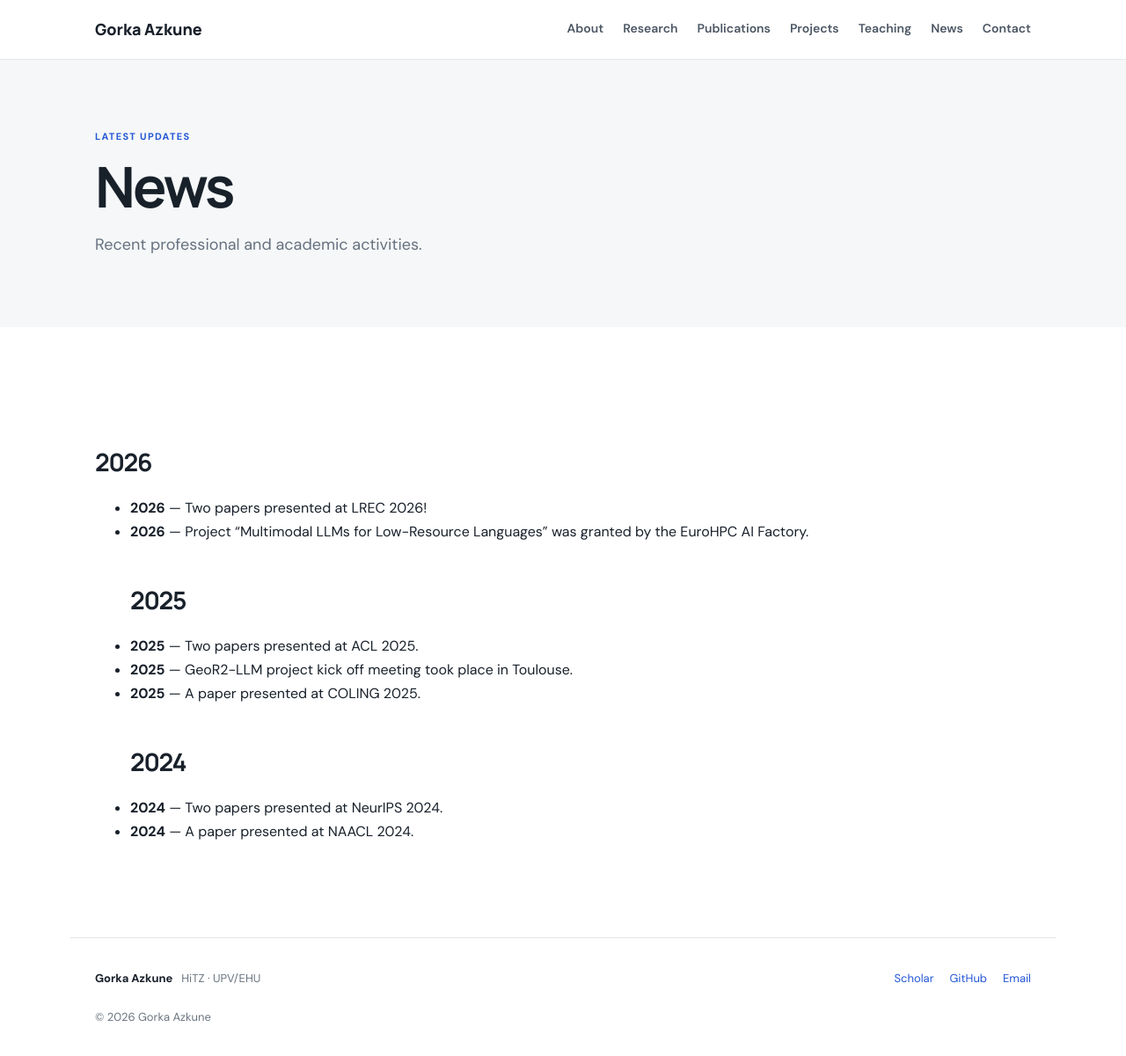
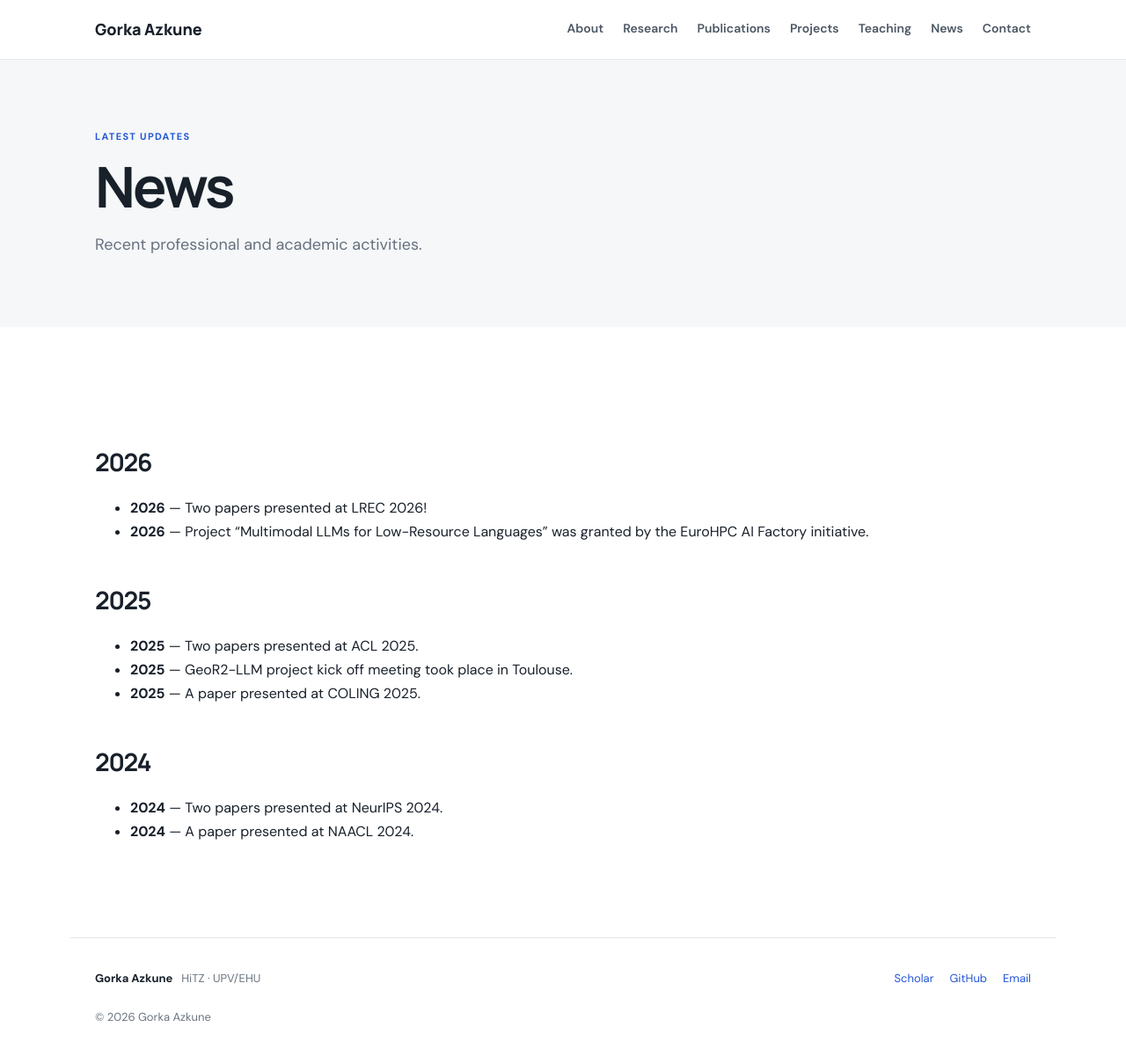
Before and after one commit to gazkune/gazkune.github.io, a Jekyll site: the page built from news.md, in a window 1280 px wide and 1218 px high. Shown: the top 1201 px of the window at 88% size. Built offline with Jekyll 4.4.1, drawn with Linux system fonts in a browser that asks for light colours.

Commit message:
indentation errors fixed in news

```diff
--- a/news.md
+++ b/news.md
@@ -7,11 +7,13 @@ permalink: /news/
 ---
 ## 2026
 - **2026** — Two papers presented at LREC 2026!
-- **2026** — Project "Multimodal LLMs for Low-Resource Languages" was granted by the EuroHPC AI Factory.
+- **2026** — Project "Multimodal LLMs for Low-Resource Languages" was granted by the EuroHPC AI Factory initiative.
+
 ## 2025
 - **2025** — Two papers presented at ACL 2025.
 - **2025** — GeoR2-LLM project kick off meeting took place in Toulouse.
 - **2025** — A paper presented at COLING 2025.
+
 ## 2024
 - **2024** — Two papers presented at NeurIPS 2024.
 - **2024** — A paper presented at NAACL 2024.
```
